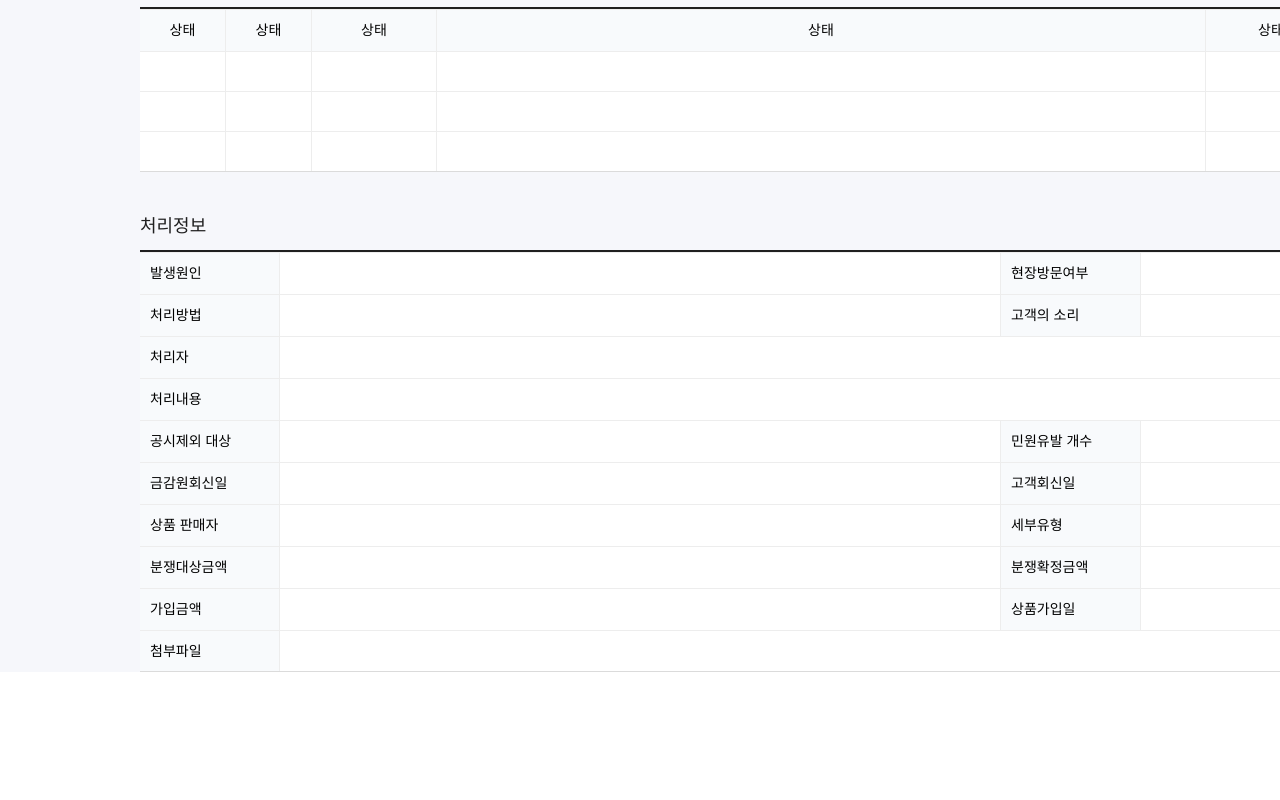
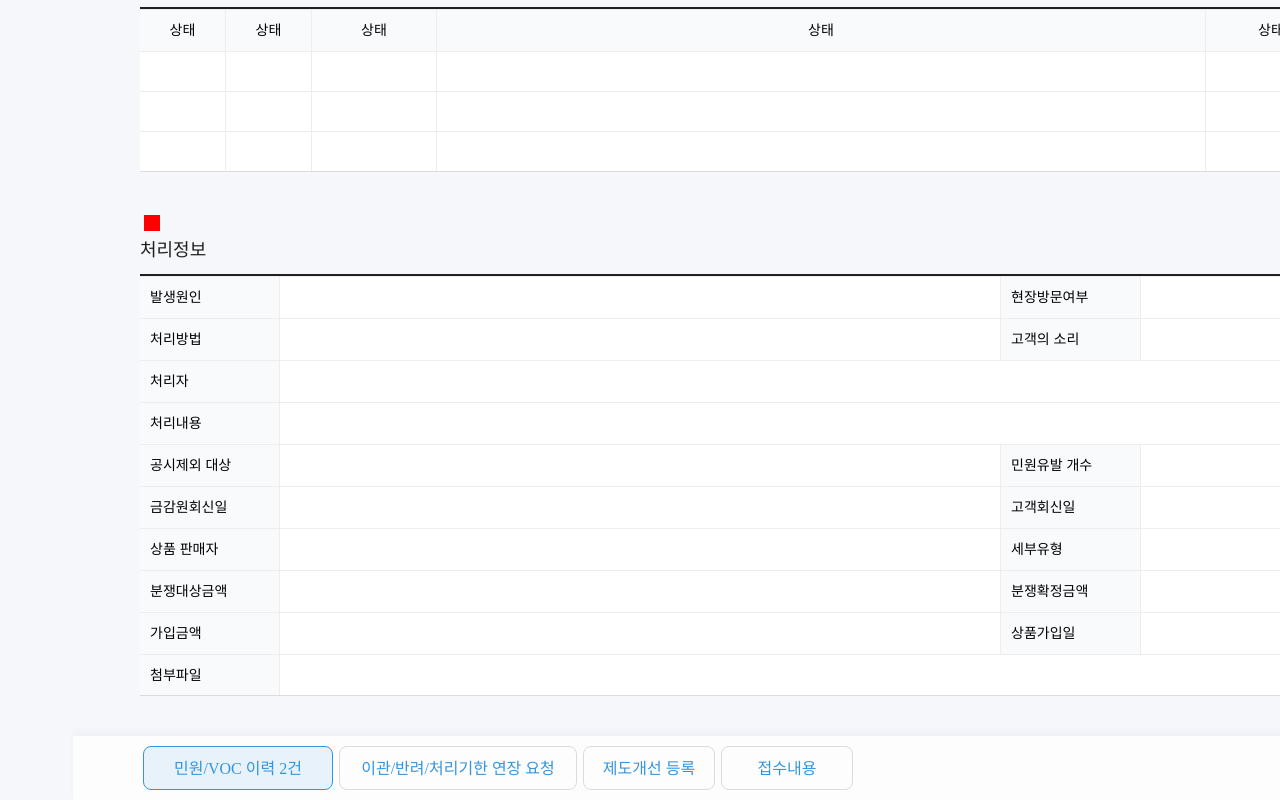
Before and after one commit to csdp0106o2ux/sinhanProject, a React (Create React App) app: page /vocSearch in a window 1280 px wide. Shown: the part 1075-1875 px from the top of the page. Before the commit the page ends 1787 px from the top, so only its background shows below. Built offline with nearby package versions, Linux system fonts and the light colour scheme.

Commit message:
feat: add CheckBox components

```diff
--- a/src/components/BlueBtn/index.jsx
+++ b/src/components/BlueBtn/index.jsx
@@ -2,6 +2,7 @@ import React from 'react';
 import { styled } from 'styled-components';
 
 const Container = styled.button`
+    margin-left: ${(props) => props.marginLeft && `${props.marginLeft}px`};
     padding: 6px 49px;
     border-radius: 8px;
     box-shadow: inset 0 -3px 8px 2px rgba(0, 0, 0, 0.1), inset 0 13px 6px -10px rgba(255, 255, 255, 0.35);
@@ -21,7 +22,7 @@ const Title = styled.p`
 
 const BlueBtn = (props) => {
     return (
-        <Container>
+        <Container marginLeft={props.marginLeft}>
             <Title>{props.title}</Title>
         </Container>
     );
--- /dev/null
+++ b/src/components/CheckBox/index.jsx
@@ -0,0 +1,50 @@
+import React from 'react';
+import { styled } from 'styled-components';
+
+const Wrap = styled.div``;
+
+const Label = styled.label`
+    font-style: normal !important;
+    font-variant-ligatures: normal !important;
+    font-variant-caps: normal !important;
+    line-height: 0 !important;
+    color: transparent !important;
+    text-shadow: none !important;
+    background-color: transparent !important;
+    border: 0 !important;
+    z-index: -1;
+    border: 0;
+    width: 1px;
+    height: 1px;
+    clip: rect(1px, 1px, 1px, 1px);
+    clip-path: inset(50%);
+    overflow: hidden;
+    white-space: nowrap;
+    display: inline-block;
+    position: absolute;
+`;
+
+const CheckInput = styled.input`
+    appearance: none;
+    width: 16px;
+    height: 16px;
+    background: red;
+    &:checked {
+        background: blue;
+        & + ${Label} {
+            color: red;
+            font-weight: 700;
+        }
+    }
+`;
+
+const Checkbox = (props) => {
+    return (
+        <Wrap>
+            <CheckInput type="checkbox" name={props.name} id={props.id}></CheckInput>
+            <Label htmlFor={props.id}>asdasd</Label>
+        </Wrap>
+    );
+};
+
+export default Checkbox;
--- a/src/components/DefaultButton/index.jsx
+++ b/src/components/DefaultButton/index.jsx
@@ -2,15 +2,16 @@ import React from 'react';
 import { styled } from 'styled-components';
 
 const Container = styled.button`
-    height: 30px;
     padding: 6px 20px;
+    width: ${(props) => props.width && `${props.width}px`};
+    height: ${(props) => (props.height ? `${props.height}px` : '30px')};
     border-radius: 8px;
     background-color: #1b3b54;
 `;
 
 const Title = styled.p`
     font-family: NanumSquareOTFB;
-    font-size: 14px;
+    font-size: ${(props) => (props.save ? '16px' : '14px')};
     font-weight: normal;
     font-stretch: normal;
     font-style: normal;
@@ -22,8 +23,8 @@ const Title = styled.p`
 
 const DefaultButton = (props) => {
     return (
-        <Container>
-            <Title>{props.title}</Title>
+        <Container width={props.width} height={props.height}>
+            <Title save={props.save}>{props.title}</Title>
         </Container>
     );
 };
--- a/src/components/dropDown/DropDown.jsx
+++ b/src/components/dropDown/DropDown.jsx
@@ -10,7 +10,7 @@ const Container = styled.div`
     flex-direction: column;
 `;
 
-const Label = styled.span`
+const Label = styled.label`
     margin-bottom: 6px;
     font-family: NanumSquareOTFB;
     font-size: 12px;
@@ -22,7 +22,7 @@ const Label = styled.span`
     color: #333;
 `;
 
-const Wrapper = styled.div`
+const Wrapper = styled.select`
     margin-right: ${(props) => (props.margin ? '4px' : '0px')};
     padding: 6px 0 6px 10px;
     width: ${(props) => props.width}px;
--- a/src/pages/vocSearch/components/style.jsx
+++ b/src/pages/vocSearch/components/style.jsx
@@ -43,4 +43,42 @@ const TableWrap = styled.div`
     margin-bottom: 40px;
 `;
 
-export { Container, Wrapper, FlexWrap, CheckBoxWrap, CheckBox, CheckBoxText, TableWrap };
+const BottomTabWrap = styled.div`
+    margin-left: 73px;
+    padding: 10px 60px 10px 70px;
+    width: 1850px;
+    height: 64px;
+    display: flex;
+    justify-content: space-between;
+    box-shadow: 0 -6px 6px 0 rgba(0, 66, 136, 0.03);
+    background-color: #fdfdfd;
+`;
+
+const BtnWrap = styled.button`
+    margin-right: ${(props) => (props.marginRight ? `0px` : '6px')};
+    padding: 6px 0;
+    width: ${(props) => (props.width ? `${props.width}px` : '132px')};
+    height: 44px;
+    display: flex;
+    justify-content: center;
+    border-radius: 8px;
+    border: solid 1.5px ${(props) => (props.notification ? '#3495df' : '#dbdbdb')};
+    background-color: ${(props) => (props.notification ? 'rgba(52, 149, 223, 0.1);' : '#fdfdfd')};
+`;
+
+const BtnText = styled.p`
+    font-family: NanumSquareOTFEB;
+    font-size: 16px;
+    font-weight: normal;
+    font-stretch: normal;
+    font-style: normal;
+    line-height: 2;
+    letter-spacing: normal;
+    color: ${(props) => (props.gray ? '#555' : '#3495df')};
+`;
+
+const SpaceWrap = styled.div`
+    display: flex;
+`;
+
+export { Container, Wrapper, FlexWrap, CheckBoxWrap, CheckBox, CheckBoxText, TableWrap, BottomTabWrap, BtnWrap, BtnText, SpaceWrap };
--- a/src/pages/vocSearch/index.jsx
+++ b/src/pages/vocSearch/index.jsx
@@ -1,13 +1,15 @@
 import React from 'react';
 import { styled } from 'styled-components';
 
-import { CheckBox, CheckBoxText, CheckBoxWrap, Container, FlexWrap, TableWrap, Wrapper } from './components/style';
-import { Header, TabBar } from '../../components';
+import { CheckBox, CheckBoxText, CheckBoxWrap, Container, FlexWrap, TableWrap, Wrapper, BottomTabWrap, BtnWrap, BtnText, SpaceWrap } from './components/style';
+import { BlueBtn, Header, TabBar } from '../../components';
 import Table from '../../components/Table';
 import TextInput from '../../components/textInput/TextInput';
 import DefaultButton from '../../components/DefaultButton';
 import { ReactComponent as CheckTrue } from '../../assets/icons/checkBoxTrue.svg';
 import { ReactComponent as CheckFalse } from '../../assets/icons/checkBoxFalse.svg';
+import SearchButton from '../../components/NoticeModal/SearchButton';
+import Checkbox from '../../components/CheckBox';
 
 const VOCSearch = () => {
     const introEx = {
@@ -221,6 +223,7 @@ const VOCSearch = () => {
                         </tbody>
                     </Table>
                 </TableWrap>
+                <Checkbox />
                 <TableWrap>
                     <Table title="처리정보">
                         <caption>처리정보</caption>
@@ -296,6 +299,29 @@ const VOCSearch = () => {
                     </Table>
                 </TableWrap>
             </Wrapper>
+            <BottomTabWrap>
+                <SpaceWrap>
+                    <BtnWrap width={190} notification>
+                        <BtnText>민원/VOC 이력 2건</BtnText>
+                    </BtnWrap>
+                    <BtnWrap width={238}>
+                        <BtnText>이관/반려/처리기한 연장 요청</BtnText>
+                    </BtnWrap>
+                    <BtnWrap>
+                        <BtnText>제도개선 등록</BtnText>
+                    </BtnWrap>
+                    <BtnWrap marginRight>
+                        <BtnText>접수내용</BtnText>
+                    </BtnWrap>
+                </SpaceWrap>
+                <SpaceWrap>
+                    <BtnWrap width={128}>
+                        <BtnText gray>삭제</BtnText>
+                    </BtnWrap>
+                    <DefaultButton save width={128} height={44} title={'저장'} />
+                    <BlueBtn marginLeft={20} title={'결제'} />
+                </SpaceWrap>
+            </BottomTabWrap>
         </Container>
     );
 };
```
